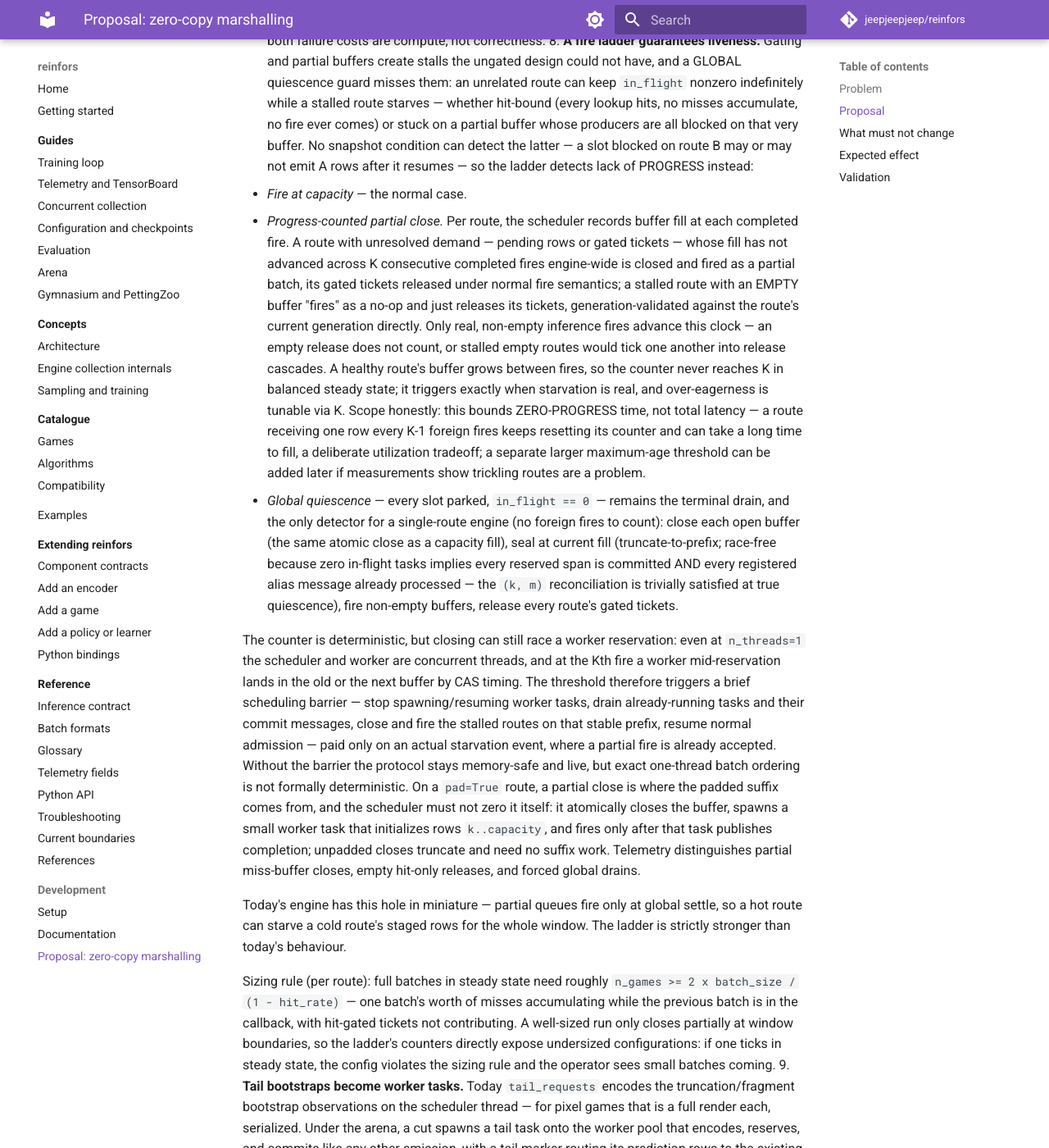
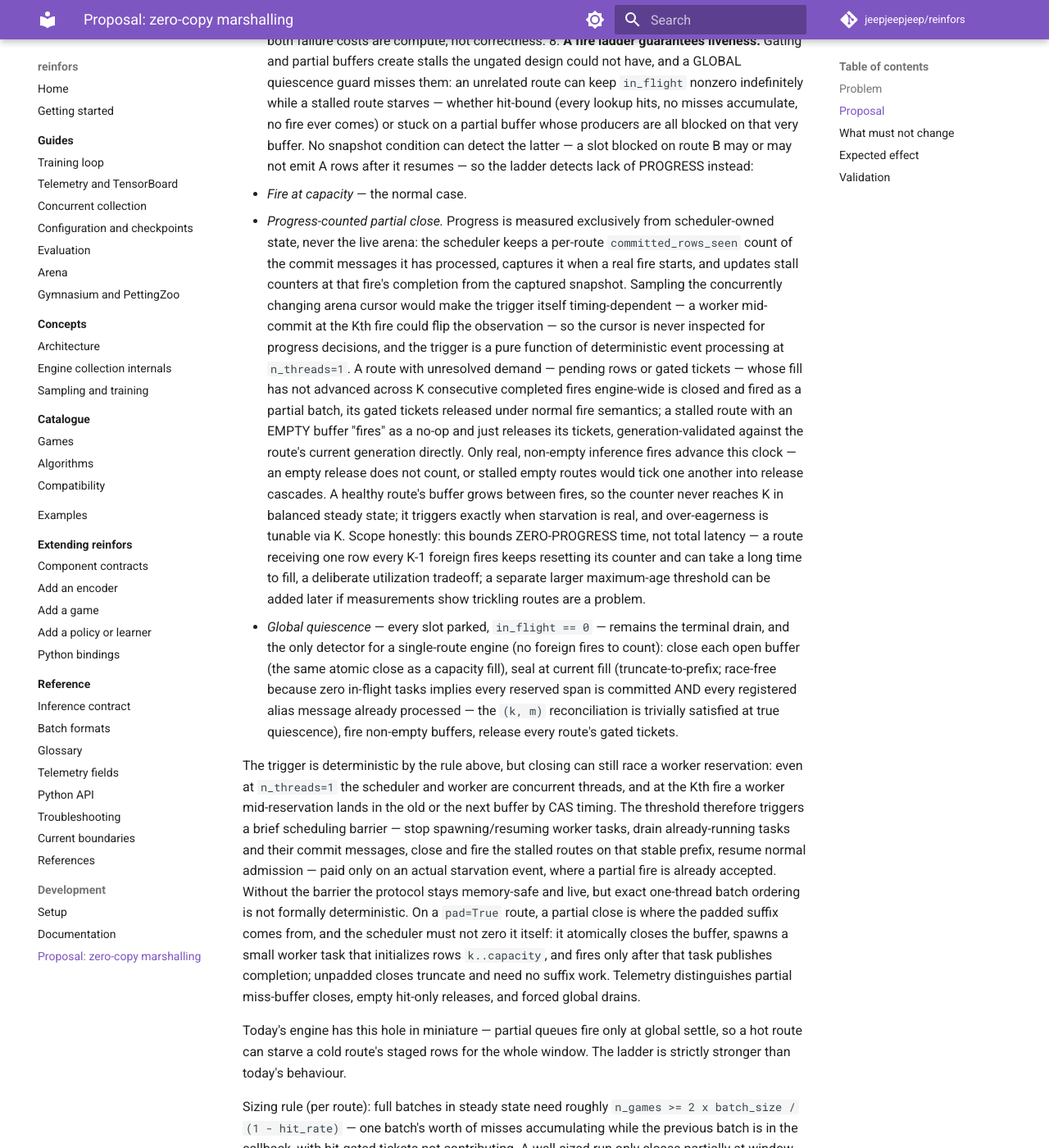
Before and after one commit to jeepjeepjeep/reinfors, an MkDocs documentation site: the page built from docs/development/scheduler-zero-copy.md, in a window 1280 px wide and 1400 px high, scrolled down 7556 px. Shown: the whole window at 82% size. Built offline with MkDocs 1.6.1 and Material for MkDocs 9.7.7, drawn with Linux system fonts in a browser that asks for light colours; comment, search, counter and statistics services are not loaded; some of the changed text lies outside the part shown.

Commit message:
proposal: stall trigger from scheduler-owned commit counts, not the arena cursor

```diff
--- a/docs/development/scheduler-zero-copy.md
+++ b/docs/development/scheduler-zero-copy.md
@@ -378,8 +378,16 @@ scheduler: GIL + infer(batch)            scheduler: count reservations; when the
    after it resumes — so the ladder detects lack of PROGRESS instead:
 
    - *Fire at capacity* — the normal case.
-   - *Progress-counted partial close.* Per route, the scheduler records
-     buffer fill at each completed fire. A route with unresolved demand —
+   - *Progress-counted partial close.* Progress is measured exclusively from
+     scheduler-owned state, never the live arena: the scheduler keeps a
+     per-route `committed_rows_seen` count of the commit messages it has
+     processed, captures it when a real fire starts, and updates stall
+     counters at that fire's completion from the captured snapshot. Sampling
+     the concurrently changing arena cursor would make the trigger itself
+     timing-dependent — a worker mid-commit at the Kth fire could flip the
+     observation — so the cursor is never inspected for progress decisions,
+     and the trigger is a pure function of deterministic event processing at
+     `n_threads=1`. A route with unresolved demand —
      pending rows or gated tickets — whose fill has not advanced across K
      consecutive completed fires engine-wide is closed and fired as a partial
      batch, its gated tickets released under normal fire semantics; a stalled
@@ -404,10 +412,10 @@ scheduler: GIL + infer(batch)            scheduler: count reservations; when the
      `(k, m)` reconciliation is trivially satisfied at true quiescence),
      fire non-empty buffers, release every route's gated tickets.
 
-   The counter is deterministic, but closing can still race a worker
-   reservation: even at `n_threads=1` the scheduler and worker are
-   concurrent threads, and at the Kth fire a worker mid-reservation lands in
-   the old or the next buffer by CAS timing. The threshold therefore
+   The trigger is deterministic by the rule above, but closing can still
+   race a worker reservation: even at `n_threads=1` the scheduler and worker
+   are concurrent threads, and at the Kth fire a worker mid-reservation lands
+   in the old or the next buffer by CAS timing. The threshold therefore
    triggers a brief scheduling barrier — stop spawning/resuming worker
    tasks, drain already-running tasks and their commit messages, close and
    fire the stalled routes on that stable prefix, resume normal admission —
@@ -522,9 +530,10 @@ engine:
   producers are all blocked on it closes and fires after K foreign fires while
   an unrelated route stays hot; an empty stalled route releases as a no-op;
   empty releases never advance the stall clock (no release cascades).
-- Stall-barrier determinism: the Kth-fire close drains running tasks and their
-  commit messages before closing; fixed-seed `n_threads=1` runs stay
-  byte-identical with induced stalls.
+- Stall-barrier determinism: the trigger is computed from scheduler-processed
+  commit counts (never the arena cursor), and the Kth-fire close drains
+  running tasks and their commit messages before closing; fixed-seed
+  `n_threads=1` runs stay byte-identical with induced stalls.
 - High-hit partial-buffer starvation: configs below the sizing rule make
   progress through the ladder and increment its counters.
 - Cache-maintenance microbenchmark: insert/evict/promotion measured at target
```
